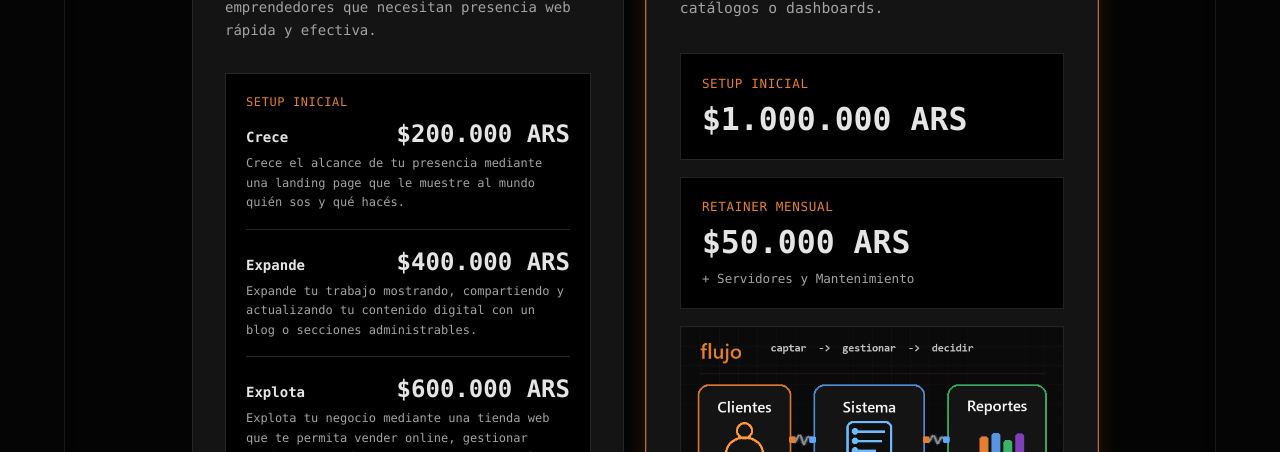
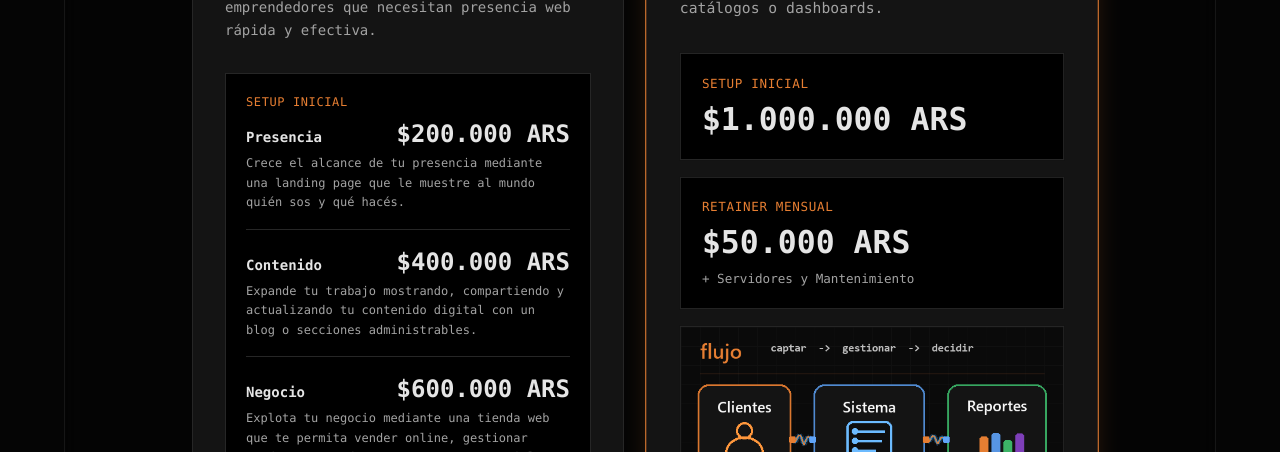
Before and after one commit to artifex94/artifex94.github.io, a React (Vite) app: page /business in a window 1280 px wide. Shown: the part 1780-2232 px from the top of the page. Built offline with nearby package versions, Linux system fonts and the light colour scheme.

Commit message:
feat(business): rename presence tier labels to plan categories

```diff
--- a/src/Business.tsx
+++ b/src/Business.tsx
@@ -41,17 +41,17 @@ const pricingTiers: PricingTier[] = [
     setupPrice: "$200.000 ARS",
     setupOptions: [
       {
-        label: "Crece",
+        label: "Presencia",
         description: "Crece el alcance de tu presencia mediante una landing page que le muestre al mundo quién sos y qué hacés.",
         price: "$200.000 ARS",
       },
       {
-        label: "Expande",
+        label: "Contenido",
         description: "Expande tu trabajo mostrando, compartiendo y actualizando tu contenido digital con un blog o secciones administrables.",
         price: "$400.000 ARS",
       },
       {
-        label: "Explota",
+        label: "Negocio",
         description: "Explota tu negocio mediante una tienda web que te permita vender online, gestionar productos y ordenar tu proceso comercial.",
         price: "$600.000 ARS",
       },
```
